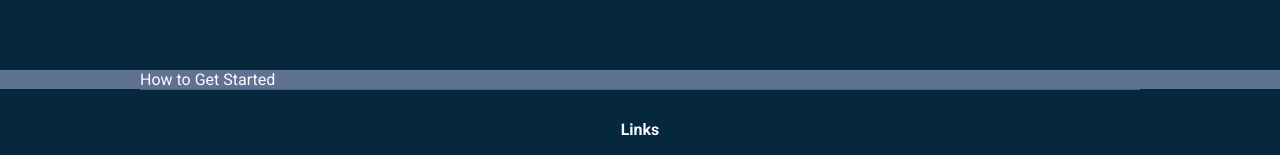
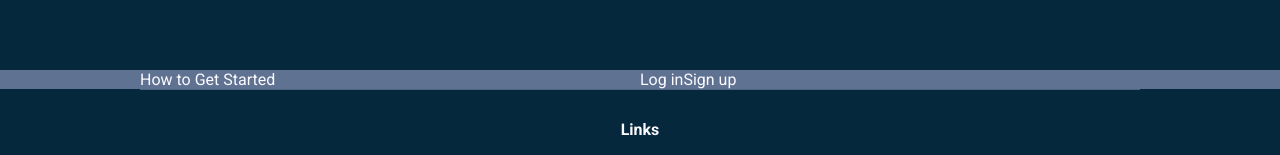
Before and after one commit to jloizel/jobtrackr, a Next.js app: page / in a window 1280 px wide. Shown: the part 4696-4851 px from the top of the page. Built offline with nearby package versions, Linux system fonts and the light colour scheme; no server answers; a web font is replaced by a local one.

Commit message:
Update steps.tsx

```diff
--- a/src/components/steps/steps.tsx
+++ b/src/components/steps/steps.tsx
@@ -1,5 +1,6 @@
 import React from 'react'
 import styles from "./steps.module.css"
+import AuthenticationForm from '../authentication/form/form'
 
 const Steps = () => {
   return (
@@ -9,7 +10,7 @@ const Steps = () => {
           How to Get Started
         </div>
         <div className={styles.rightContainer}>
-
+          <AuthenticationForm/>
         </div>
       </div>
     </div>
```
